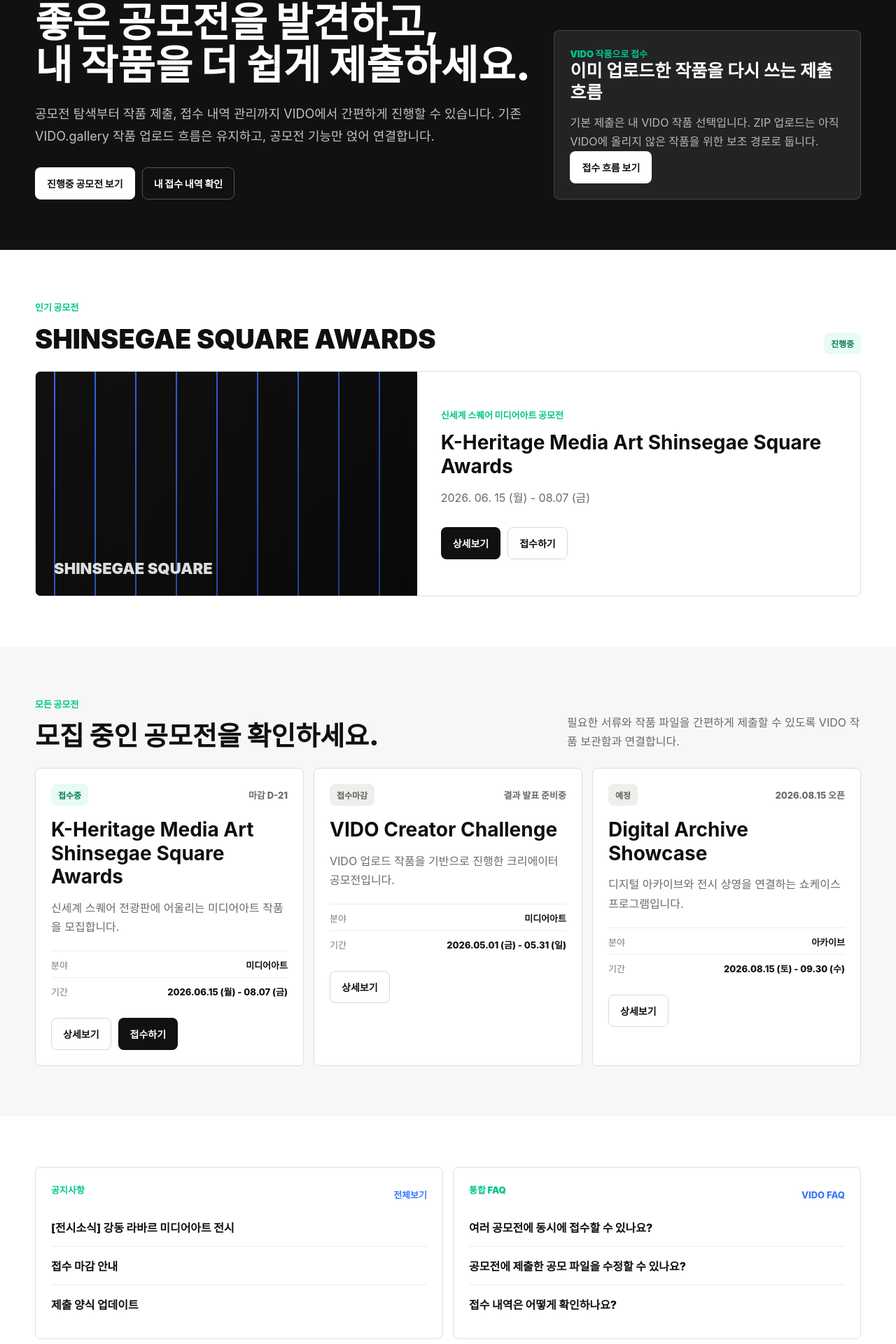
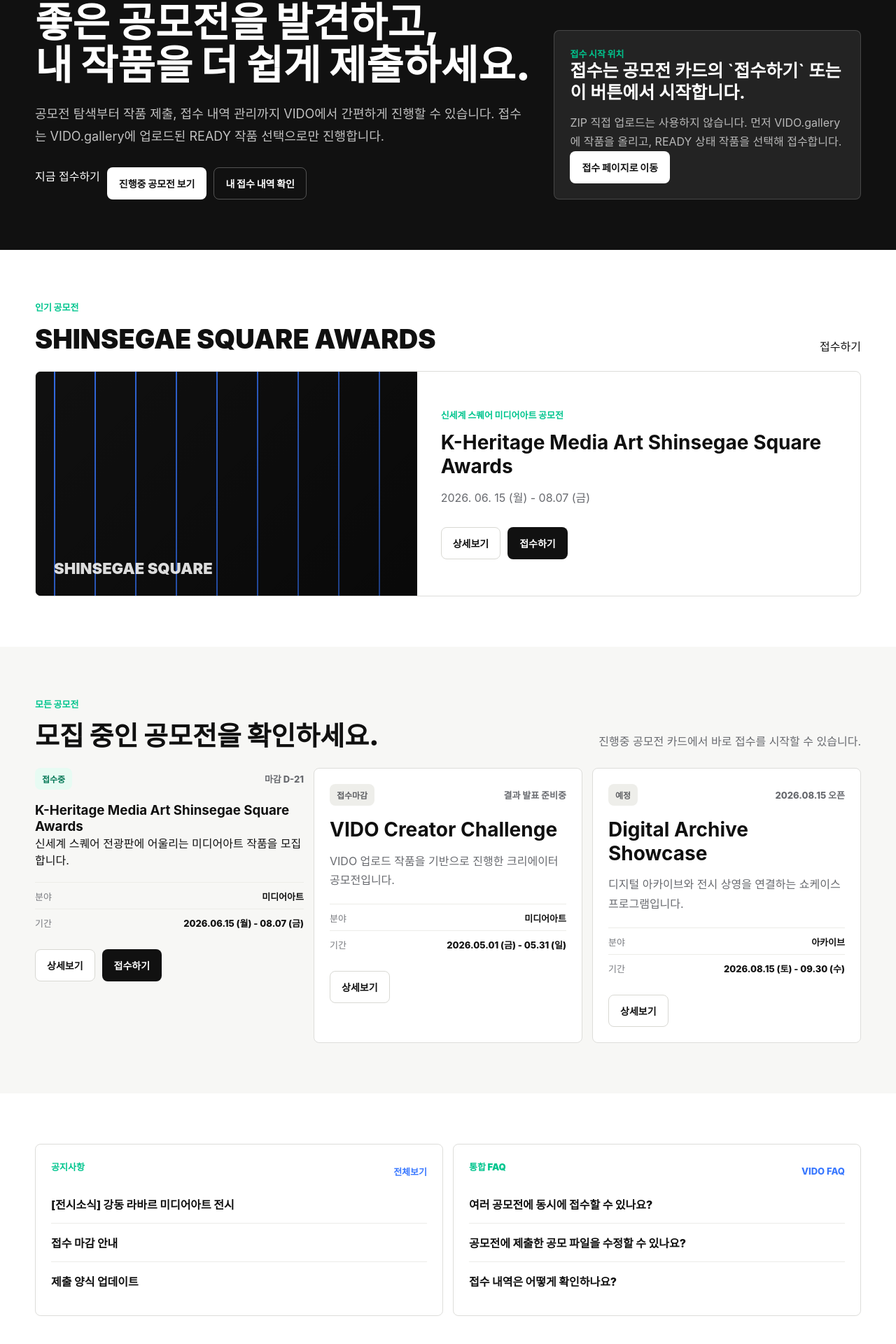
Before and after one commit to heyjoon/VIDO-Homepage-Renewal, a Next.js app: page /awards in a window 1280 px wide. Shown: the part 195-2115 px from the top of the page at 70% size. Built offline with nearby package versions, Linux system fonts and the light colour scheme.

Commit message:
Make contest apply entry points obvious

```diff
--- a/app/awards/page.tsx
+++ b/app/awards/page.tsx
@@ -61,6 +61,7 @@
           <Link href="#contests">공모전 목록</Link>
           <Link href="#notice">공지사항</Link>
           <Link href="#faq">FAQ</Link>
+          <Link className={styles.navApply} href="/awards/apply">접수하기</Link>
         </nav>
       </header>
 
@@ -75,9 +76,12 @@
               </h1>
               <p>
                 공모전 탐색부터 작품 제출, 접수 내역 관리까지 VIDO에서 간편하게 진행할 수 있습니다.
-                기존 VIDO.gallery 작품 업로드 흐름은 유지하고, 공모전 기능만 얹어 연결합니다.
+                접수는 VIDO.gallery에 업로드된 READY 작품 선택으로만 진행합니다.
               </p>
               <div className={styles.actions}>
+                <Link className={styles.applyButton} href="/awards/apply">
+                  지금 접수하기
+                </Link>
                 <Link className={styles.primaryButton} href="#contests">
                   진행중 공모전 보기
                 </Link>
@@ -88,13 +92,13 @@
             </div>
 
             <aside className={styles.submitPanel} aria-label="VIDO artwork submission path">
-              <span className={styles.panelLabel}>VIDO 작품으로 접수</span>
-              <h2>이미 업로드한 작품을 다시 쓰는 제출 흐름</h2>
+              <span className={styles.panelLabel}>접수 시작 위치</span>
+              <h2>접수는 공모전 카드의 `접수하기` 또는 이 버튼에서 시작합니다.</h2>
               <p>
-                기본 제출은 내 VIDO 작품 선택입니다. ZIP 업로드는 아직 VIDO에 올리지 않은 작품을 위한 보조 경로로 둡니다.
+                ZIP 직접 업로드는 사용하지 않습니다. 먼저 VIDO.gallery에 작품을 올리고, READY 상태 작품을 선택해 접수합니다.
               </p>
               <Link className={styles.panelLink} href="/awards/apply">
-                접수 흐름 보기
+                접수 페이지로 이동
               </Link>
             </aside>
           </div>
@@ -108,7 +112,7 @@
               <p className={styles.kicker}>인기 공모전</p>
               <h2>SHINSEGAE SQUARE AWARDS</h2>
             </div>
-            <span className={styles.status}>진행중</span>
+            <Link className={styles.featureApply} href="/awards/apply">접수하기</Link>
           </div>
 
           <article className={styles.featuredCard}>
@@ -120,10 +124,10 @@
               <h3>K-Heritage Media Art Shinsegae Square Awards</h3>
               <p>2026. 06. 15 (월) - 08.07 (금)</p>
               <div className={styles.actionsCompact}>
-                <Link className={styles.darkButton} href="#contests">
+                <Link className={styles.lineButton} href="#contests">
                   상세보기
                 </Link>
-                <Link className={styles.lineButton} href="/awards/apply">
+                <Link className={styles.darkButton} href="/awards/apply">
                   접수하기
                 </Link>
               </div>
@@ -140,13 +144,13 @@
               <h2>모집 중인 공모전을 확인하세요.</h2>
             </div>
             <p className={styles.sectionDescription}>
-              필요한 서류와 작품 파일을 간편하게 제출할 수 있도록 VIDO 작품 보관함과 연결합니다.
+              진행중 공모전 카드에서 바로 접수를 시작할 수 있습니다.
             </p>
           </div>
 
           <div className={styles.contestGrid}>
             {contests.map((contest) => (
-              <article className={styles.contestCard} key={contest.title}>
+              <article className={contest.open ? styles.contestCardOpen : styles.contestCard} key={contest.title}>
                 <div className={styles.cardTopline}>
                   <span className={contest.open ? styles.openBadge : styles.mutedBadge}>{contest.status}</span>
                   <span>{contest.deadline}</span>
@@ -208,6 +212,11 @@
           </div>
         </div>
       </section>
+
+      <div className={styles.stickyApply}>
+        <span>K-Heritage Media Art Shinsegae Square Awards 접수중</span>
+        <Link href="/awards/apply">접수하기</Link>
+      </div>
     </main>
   );
 }
```
